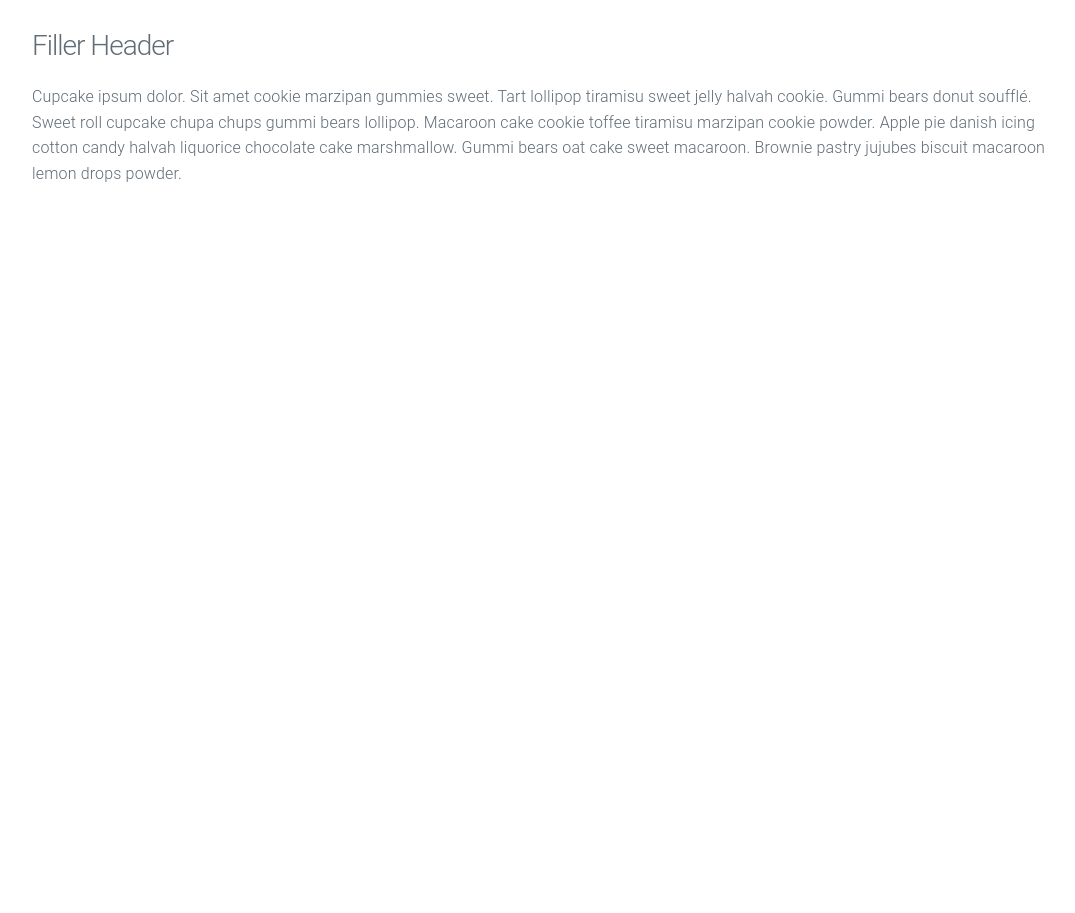
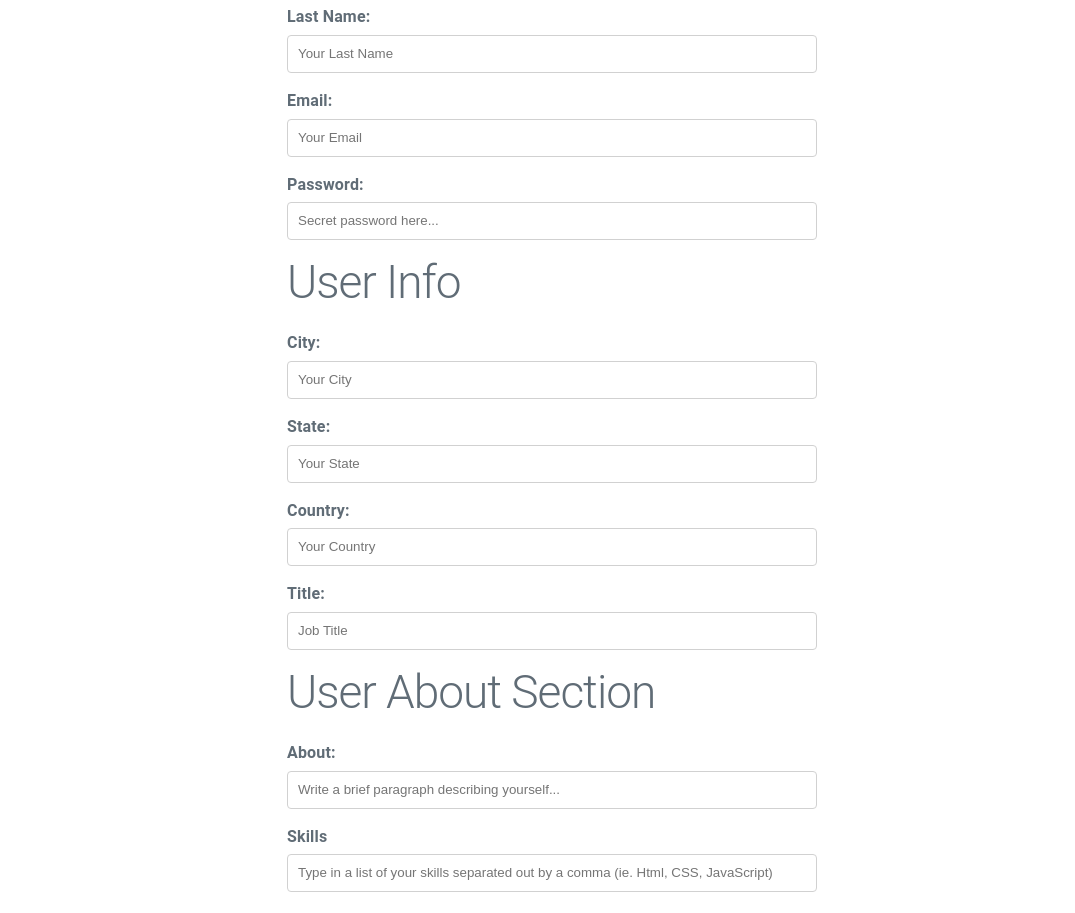
Before and after one commit to essjay05/WDI-SM-62_P4-Capstone, a React (Create React App) app in the folder client/: page / in a window 1280 px wide. Shown: the part 180-1093 px from the top of the page, without its empty margins (88-1163 px from the left). Before the commit the page ends 800 px from the top, so only its background shows below. Built offline with nearby package versions, Linux system fonts and the light colour scheme.

Commit message:
Users index works, and user profile works.

```diff
--- a/client/src/App.js
+++ b/client/src/App.js
@@ -6,10 +6,10 @@ import Login from './components/Login';
 import UserShow from './components/UserShow';
 // other users' show profile/resume page
 import UsersShow from './components/UsersIndexContainer/UsersShow';
-import FormInput from './components/FormInput';
+import EditUser from './components/EditUser';
 import EditProject from './components/EditProject';
 // import Project from './components/Project';
-// import AddProject from './components/AddProject';
+import AddProject from './components/AddProject';
 import Logout from './components/Logout';
 import UsersIndexContainer from './components/UsersIndexContainer';
 import { Switch, Route, Redirect } from 'react-router-dom';
@@ -51,10 +51,13 @@ class App extends Component {
 
                 {/* Edit Pages */}
                     <Route exact path="/edit" render={(props) => {
-                        return <FormInput {...props} currentUser={this.state.currentUser} onLoginSuccess={this.onAuthSuccess} />
+                        return <EditUser {...props} currentUser={this.state.currentUser} onLoginSuccess={this.onAuthSuccess} />
                     }} />
                     <Route exact path="/editProject" render={(props) => {
                         return <EditProject {...props} currentUser={this.state.currentUser} onLoginSuccess={this.onAuthSuccess} />
+                    }} />
+                    <Route exact path="/addProject" render={(props) => {
+                        return <AddProject {...props} currentUser={this.state.currentUser} onLoginSuccess={this.onAuthSuccess} />
                     }} />
 
                 {/* User(s) Index/Show Pages */}
--- a/client/src/components/Signup/index.js
+++ b/client/src/components/Signup/index.js
@@ -7,7 +7,17 @@ export default class Signup extends Component {
         email: "",
         password: "",
         firstName: "",
-        lastName: ""
+        lastName: "",
+        title: "",
+        city: "",
+        state: "",
+        country: "",
+        skills: "",
+        aboutUser: "",
+        linkedIn: "",
+        github: "",
+        website: "",
+        projects: []
     }
 
     handleChange = (e) => {
@@ -28,13 +38,13 @@ export default class Signup extends Component {
     };
 
     render() {
-        let { email, password, firstName, lastName } = this.state;
+        let { email, password, firstName, lastName, city, state, country, title, aboutUser, skills, linkedIn, website, github } = this.state;
         let { currentUser } = this.props;
 
         return (
-                <div>
-                { currentUser
-                ? (
+            <div>
+                {/* { currentUser
+                ? ( */}
                 <div>
                     <h1> Signup </h1>
                     <div className="row">
@@ -72,12 +82,95 @@ export default class Signup extends Component {
                                     onChange={this.handleChange}
                                     value={password}
                                     />
+
+                                    <h1> User Info</h1>
+                            <label>City: </label>
+                            <input
+                                type="text"
+                                name="city"
+                                placeholder="Your City"
+                                value={city}
+                                onChange={this.handleChange}
+                                />
+                            <label>State: </label>
+                            <input
+                                type="text"
+                                name="state"
+                                placeholder="Your State"
+                                value={state}
+                                onChange={this.handleChange}
+                                />
+                            <label>Country: </label>
+                            <input
+                                type="text"
+                                name="country"
+                                placeholder="Your Country"
+                                value={country}
+                                onChange={this.handleChange}
+                                />
+                            <label>Title: </label>
+                            <input
+                                type="text"
+                                name="title"
+                                placeholder="Job Title"
+                                value={title}
+                                onChange={this.handleChange}
+                                />
+
+                        <h1> User About Section</h1>
+                            <label>About: </label>
+                            <input
+                                type="text"
+                                name="aboutUser"
+                                placeholder="Write a brief paragraph describing yourself..."
+                                value={aboutUser}
+                                onChange={this.handleChange}
+                                />
+                            <label>Skills </label>
+                            <input
+                                type="text"
+                                name="skills"
+                                placeholder="Type in a list of your skills separated out by a comma (ie. Html, CSS, JavaScript)"
+                                value={skills}
+                                onChange={this.handleChange}
+                                />
+
+                        <h1> User Contact Links</h1>
+                            <label>LinkedIn: </label>
+                            <input
+                                type="text"
+                                name="linkedIn"
+                                placeholder="Your LinkedIn"
+                                value={linkedIn}
+                                onChange={this.handleChange}
+                                />
+                            <label>Personal Website: </label>
+                            <input
+                                type="text"
+                                name="website"
+                                placeholder="Your Website"
+                                value={website}
+                                onChange={this.handleChange}
+                                />
+                            <label>GitHub: </label>
+                            <input
+                                type="text"
+                                name="github"
+                                placeholder="Your GitHub"
+                                value={github}
+                                onChange={this.handleChange}
+                                />
+
+                            <div className="buttons">
+                                <input type="submit" />
+                                <button onClick={this.handleDelete}>Delete</button>
+                            </div>
                                 <input type="submit" />
                             </form>
                         </div>
                     </div>
                 </div>
-                ) : (
+                {/* ) : (
                 <div className="aboutBox container clearfix">
                     <div className="float-left">
                         <h1> PORT=fol10 </h1>
@@ -87,7 +180,7 @@ export default class Signup extends Component {
                         <p>Cupcake ipsum dolor. Sit amet cookie marzipan gummies sweet. Tart lollipop tiramisu sweet jelly halvah cookie. Gummi bears donut soufflé. Sweet roll cupcake chupa chups gummi bears lollipop. Macaroon cake cookie toffee tiramisu marzipan cookie powder. Apple pie danish icing cotton candy halvah liquorice chocolate cake marshmallow. Gummi bears oat cake sweet macaroon. Brownie pastry jujubes biscuit macaroon lemon drops powder.</p>
                     </div>
                 </div>
-                )}
+                )} */}
             </div>
         );
     }
--- a/client/src/components/UserShow/index.js
+++ b/client/src/components/UserShow/index.js
@@ -50,8 +50,7 @@ class UserShow extends Component {
 
     render () {
         let { currentUser } = this.props;
-        let { resume } = currentUser;
-        let { projects } = resume;
+        // let { projects } = resume;
         console.log(currentUser)
         // console.log(this.state)
         debugger
@@ -66,30 +65,30 @@ class UserShow extends Component {
                     <h3>UserInfo section goes here: </h3>
                     <ul>
                         {/* <li><img src="#">User Profile image Here</img></li> */}
-                        <li>{resume.city}, {resume.state}, {resume.country}</li>
-                        <li>{resume.tagLine} User Tagline/1-liner here</li>
-                        <li>User job title here: {resume.title}</li>
+                        <li>{currentUser.city}, {currentUser.state}, {currentUser.country}</li>
+                        <li>{currentUser.tagLine} User Tagline/1-liner here</li>
+                        <li>User job title here: {currentUser.title}</li>
                     </ul>
                 </div>
                 <div className="userContactLinks-container">
                     <h3>User Contact Links Section</h3>
                     <ul>
                     <li><h5>{currentUser.email}User Email</h5></li>
-                    <li><h5>{resume.linkedIn}User LinkedIn</h5></li>
-                    <li><h5>{resume.website}User Personal Site</h5></li>
-                    <li><h5>{resume.github}User GitHub</h5></li>
+                    <li><h5>{currentUser.linkedIn}User LinkedIn</h5></li>
+                    <li><h5>{currentUser.website}User Personal Site</h5></li>
+                    <li><h5>{currentUser.github}User GitHub</h5></li>
                     </ul>
                 </div>
                 <div className="userBlurb-container">
-                    <p>About the User paragraph goes here:{resume.aboutUser}</p>
+                    <p>About the User paragraph goes here:{currentUser.aboutUser}</p>
                 </div>
                 <div className="userSkills-container">
-                    <p>Resume Skills here:{resume.skills}</p>
+                    <p>Resume Skills here:{currentUser.skills}</p>
                 </div>
                 <div className="projects-container">
                     <Link className="nav-link" to="/addProject"> Add Project </Link>
                     <h3>Project Boxes Go here</h3>
-                    { projects.map(( project, i ) => {
+                    { currentUser.projects.map(( project, i ) => {
                         return<div key={i}>
                             {/* <h5>{project.name}</h5>
                             <p>{project.description}</p>
@@ -97,7 +96,7 @@ class UserShow extends Component {
                             <Project
                             key={i}
                             currentUser={ currentUser }
-                            projects={projects}
+                            projects={currentUser.projects}
                             project={project}
                             projectId={project._id}
                             />
@@ -105,7 +104,7 @@ class UserShow extends Component {
                     })}
                 </div>
 
-                <AddProject currentUser={currentUser} />
+                {/* <AddProject currentUser={currentUser} /> */}
             </div>
         )
     }
```
Also changed, not shown: client/src/components/EditUser/HeroForm/index.js (added), client/src/components/EditUser/index.js (renamed from client/src/components/FormInput/index.js), 1 other file (tests, documents, lock files or other folders).
